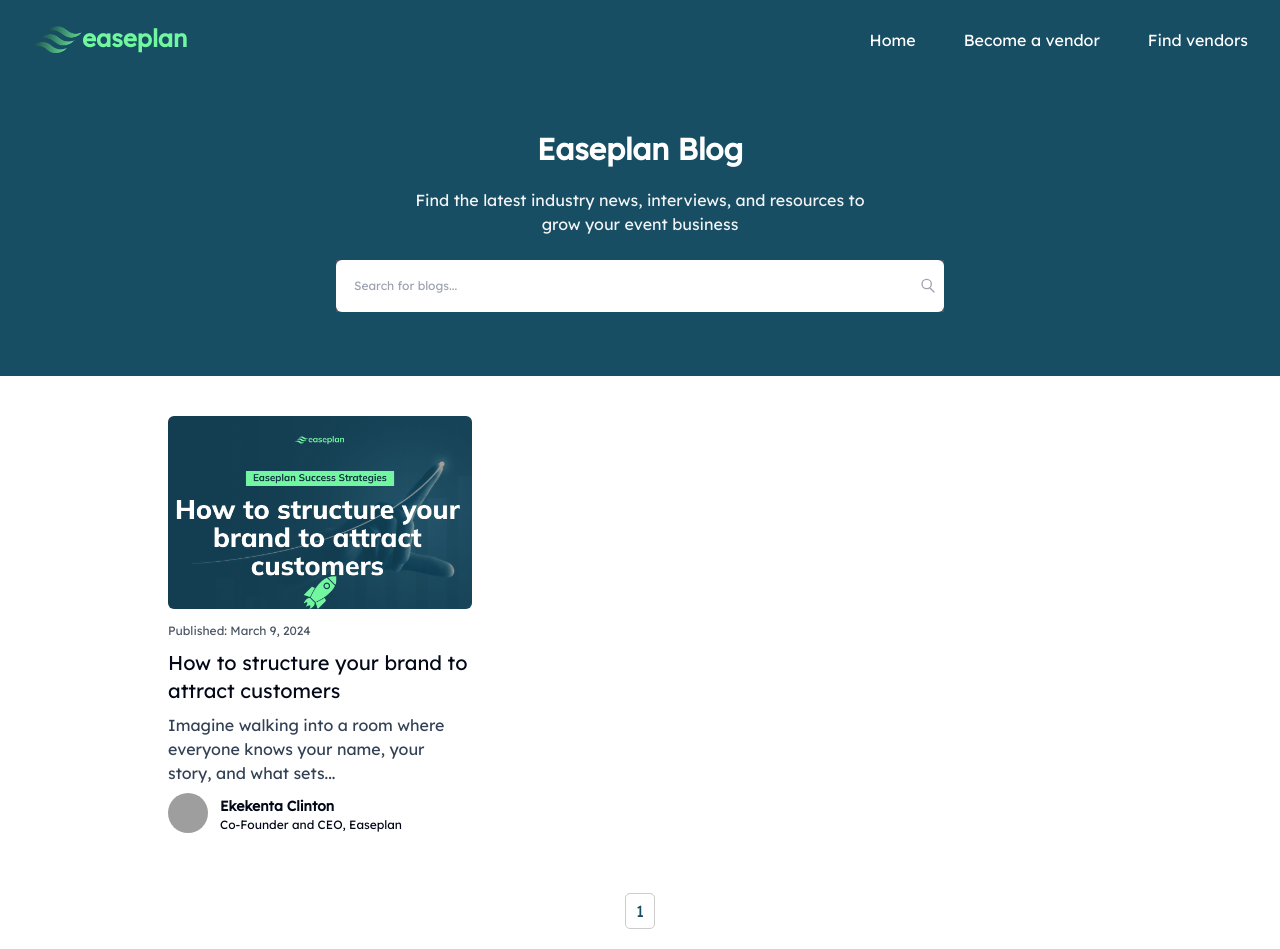
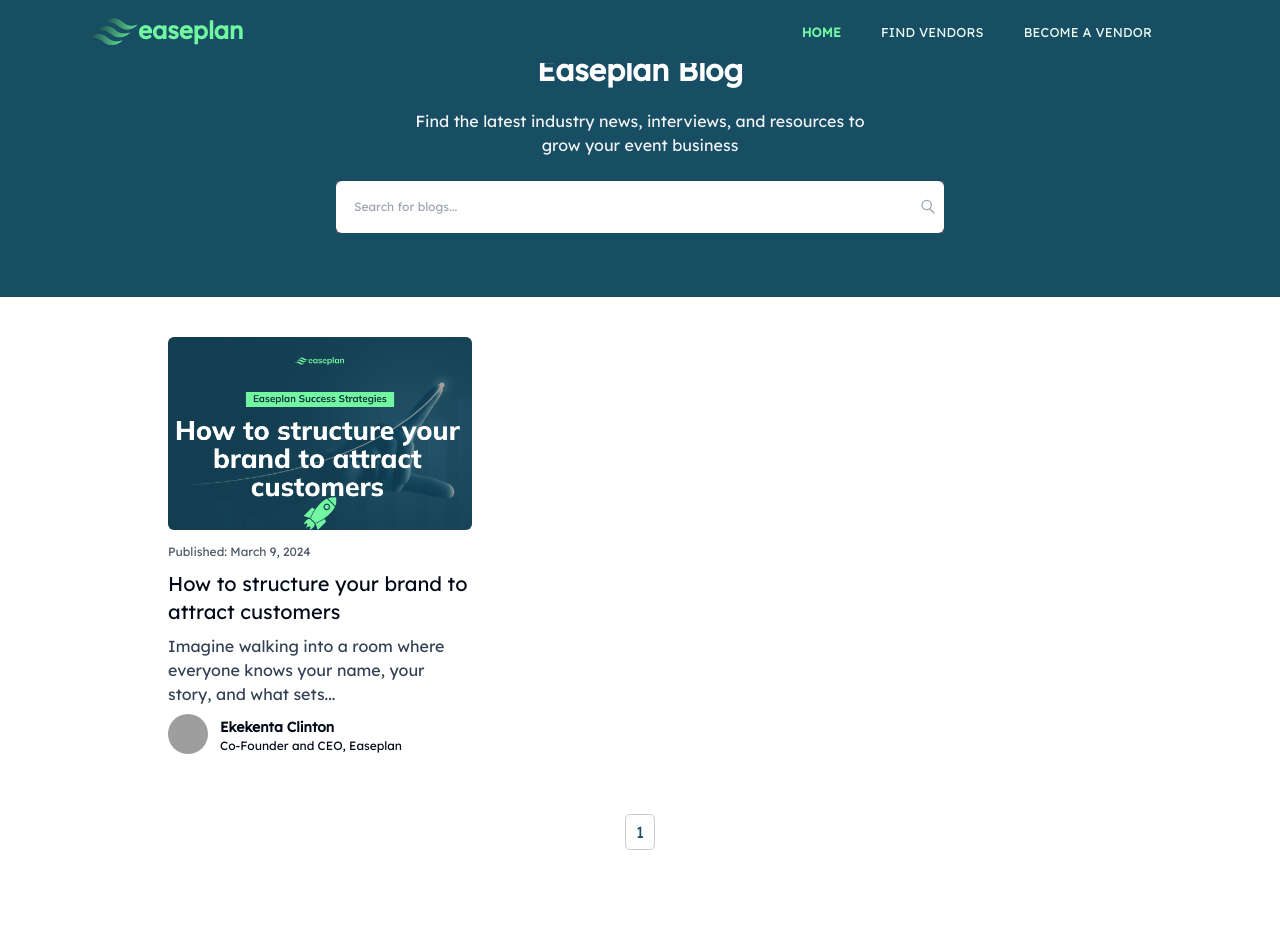
Before and after one commit to easeplan/easeplan_blog, a Next.js app: page / in a window 1280 px wide. After the commit the page ends 870 px from the top, so only its background shows below. Built offline with nearby package versions, Linux system fonts and the light colour scheme; no server answers; grey boxes are pictures that could not be loaded.

Commit message:
few updates

```diff
--- /dev/null
+++ b/components/CustomButton.tsx
@@ -0,0 +1,74 @@
+import React from 'react';
+import Button from '@mui/material/Button';
+import { FontAwesomeIcon } from '@fortawesome/react-fontawesome';
+import { faCircleNotch } from '@fortawesome/free-solid-svg-icons';
+
+const CustomButton = ({
+  smWidth,
+  mdWidth,
+  lgWidth,
+  loading,
+  loadingText,
+  bgPrimary,
+  bgSecondary,
+  fontSize,
+  disabled,
+  p,
+  mb,
+  mt,
+  mr,
+  ml,
+  height,
+  sx, // Destructure the sx prop from the incoming props
+  ...props
+}: any) => {
+  // Merge custom sx props with default styles
+  const mergedSx = {
+    width: {
+      xs: smWidth || '100%',
+      sm: smWidth || '100%',
+      md: mdWidth || '100%',
+      lg: lgWidth || 'auto',
+      xl: lgWidth || 'auto',
+    },
+    px: 4,
+    mb,
+    mt,
+    mr,
+    ml,
+    fontSize: fontSize || '0.9rem',
+    ...sx,
+  };
+
+  return (
+    <Button
+      disabled={disabled}
+      sx={mergedSx}
+      style={{
+        height: height || '2.5rem',
+        backgroundColor: bgPrimary
+          ? '#174E64'
+          : bgSecondary
+          ? '#71F79F'
+          : '#fff',
+        color: bgPrimary ? '#71F79F' : bgSecondary ? '#174E64' : '#fff',
+        borderRadius: '8px',
+        padding: p,
+        boxShadow: '0 3px 10px rgb(0 0 0 / 0.2)',
+        fontWeight: '600',
+      }}
+      {...props}
+    >
+      {loading ? (
+        <span className="flex items-center">
+          <FontAwesomeIcon icon={faCircleNotch} spin />
+          <span style={{ marginLeft: '0.5rem' }}>{loadingText}</span>
+        </span>
+      ) : (
+        props.children
+      )}
+    </Button>
+  );
+};
+
+export default CustomButton;
--- a/components/MetaConfig/index.tsx
+++ b/components/MetaConfig/index.tsx
@@ -30,6 +30,8 @@
       <meta property="og:title" content={props.title} />
       <meta property="og:description" content={props.description} />
       <meta property="og:url" content={props.url} />
+      <meta name="viewport" content="width=device-width, initial-scale=1.0" />
+
       {CONFIG.lang && <meta property="og:locale" content={CONFIG.lang} />}
       {props.heroImage && <meta property="og:image" content={props.heroImage} />}
 
--- /dev/null
+++ b/components/MobileNav.tsx
@@ -0,0 +1,65 @@
+import { styled } from "@mui/material/styles";
+import { Box, Button } from "@mui/material";
+import NavItem from "./NavItem";
+import CloseIcon from "@mui/icons-material/Close";
+import React from "react";
+
+type MobileNavProp = {
+  show: boolean;
+  handleClick: () => void;
+};
+
+const MobileNav = ({
+  show,
+  handleClick,
+}: MobileNavProp) => {
+  return (
+    <MobileWrapper
+      style={{
+        transform: `${show ? "translateX(0%)" : "translateX(-100%)"}`,
+        zIndex: "99",
+      }}
+    >
+      <>
+      <NavItem href="/" text="Home" />
+        <NavItem href="https://www.easeplan.io" text="Find Vendors" />
+
+        <NavItem href="https://www.easeplan.io/signup" text="Become a vendor" />
+      </>
+      <CloseIcon className="menuIcon" onClick={handleClick} />
+    </MobileWrapper>
+  );
+};
+
+const MobileWrapper = styled(Box)(({ theme }) => ({
+  background: "#ECFEF2",
+  position: "fixed",
+  top: "0",
+  left: "0",
+  height: "100vh",
+  transition: "0.3s all ease",
+  width: "100%",
+  padding: "3rem",
+  overflowX: "auto",
+  zIndex: "99",
+
+  ".menuIcon": {
+    position: "absolute",
+    top: "2rem",
+    right: "2rem",
+    color: "#174E64",
+    display: "none",
+    cursor: "pointer",
+
+    "@media (max-width: 1020px)": {
+      display: "block",
+      fontSize: "2rem",
+    },
+  },
+
+  "@media (min-width: 1020px)": {
+    display: "none",
+  },
+}));
+
+export default MobileNav;
--- /dev/null
+++ b/components/NavItem.tsx
@@ -0,0 +1,62 @@
+import NextLink from 'next/link';
+import { useRouter } from 'next/router';
+// import styled from 'styled-components';
+import { styled } from '@mui/material/styles';
+
+type NavProps = {
+  href: string;
+  text: string;
+  onClick?: () => void;
+};
+
+function NavItem({ href, text, onClick }: NavProps) {
+  const router = useRouter();
+  const isActive = router.asPath === href;
+
+  return (
+    <ItemWrapper onClick={onClick}>
+      <NextLink
+        href={href}
+        style={
+          isActive
+            ? { fontWeight: 'bold', color: `${"#71F79F"}` }
+            : { fontWeight: 'normal' }
+        }
+      >
+        <span className="capsize md:text-1xl">{text}</span>
+      </NextLink>
+    </ItemWrapper>
+  );
+}
+
+const ItemWrapper = styled('li')({
+  listStyle: 'none',
+  marginRight: '2.5rem',
+  color: "#ECFEF2",
+  textTransform: 'uppercase',
+  lineHeight: '16px',
+  letterSpacing: '0.0125em',
+  fontSize: '0.8rem',
+  fontWeight: '500',
+  whiteSpace: 'nowrap',
+  transition: '0.1s all ease',
+
+  '@media (max-width: 1025px)': {
+    marginRight: '2rem',
+  },
+
+  '@media (max-width: 1020px)': {
+    color: "#174E64",
+    lineHeight: '5rem',
+    fontSize: '1.2rem',
+    transition: '0.5s all ease',
+
+    '&:hover': {
+      opacity: '0.8',
+      paddingLeft: '1rem',
+      fontWeight: 'bold',
+    },
+  },
+});
+
+export default NavItem;
--- a/components/Navbar.tsx
+++ b/components/Navbar.tsx
@@ -1,102 +1,84 @@
-"use client";
 import { useState } from "react";
-import { Dialog, Popover } from "@headlessui/react";
-import { Bars3Icon, XMarkIcon } from "@heroicons/react/24/outline";
-import React from "react";
+import { styled } from "@mui/material/styles";
 import Logo from "./Logo";
-import Link from "next/link";
+import { Box, Container } from "@mui/material";
+import NavItem from "./NavItem";
+import MobileNav from "./MobileNav";
+import MenuIcon from "@mui/icons-material/Menu";
 
-export default function Navbar() {
-  const [mobileMenuOpen, setMobileMenuOpen] = useState(false);
+const Navbar = () => {
+  const [toggleMenu, setToggleMenu] = useState(false);
+  const handleClick = () => {
+    setToggleMenu(!toggleMenu);
+  };
+  return (
 
-  return (
-    <header className="bg-[#174e64]">
-      <nav
-        className="mx-auto flex max-w-7xl items-center justify-between p-6 lg:px-8"
-        aria-label="Global"
-      >
-        <div className="flex lg:flex-1">
-          {/* Hide this logo when mobile menu is open */}
-          {/* {!mobileMenuOpen && ( */}
-          <Link href="/" className="-m-1.5 p-1.5">
-            <span className="sr-only">Your Company</span>
-            <Logo />
-          </Link>
-          {/* )} */}
-        </div>
-        <div className="flex lg:hidden">
-          <button
-            type="button"
-            className="-m-2.5 inline-flex text-white items-center justify-center rounded-md p-2.5 "
-            onClick={() => setMobileMenuOpen(true)}
-          >
-            <span className="sr-only">Open main menu</span>
-            <Bars3Icon className="h-6 w-6" aria-hidden="true" />
-          </button>
-        </div>
-        <Popover.Group className="hidden lg:flex lg:gap-x-12">
-          <Link href="/" className="text-md leading-6 text-white">
-            Home
-          </Link>
-          <Link
-            href="https://app.easeplan.io/signup?redirect_url=account%20onboard"
-            className="text-md leading-6 text-white"
-          >
-            Become a vendor
-          </Link>
-          <Link
-            href="https://app.easeplan.io/findvendors"
-            className="text-md leading-6 text-white"
-          >
-            Find vendors
-          </Link>
-        </Popover.Group>
-      </nav>
-      <Dialog
-        as="div"
-        className="lg:hidden"
-        open={mobileMenuOpen}
-        onClose={setMobileMenuOpen}
-      >
-        <div className="fixed inset-0 z-10" />
-        <Dialog.Panel className="fixed inset-y-0 right-0 z-10 w-full overflow-y-auto bg-[#174e64] px-6 py-6 sm:max-w-sm sm:ring-1 sm:ring-gray-900/10">
-          <div className="flex items-center justify-between">
-            <a href="#" className="-m-1.5 p-1.5">
-              <span className="sr-only">Your Company</span>
-              <Logo />
-            </a>
-            <button
-              type="button"
-              className="-m-2.5 rounded-md p-2.5 text-white"
-              onClick={() => setMobileMenuOpen(false)}
-            >
-              <span className="sr-only">Close menu</span>
-              <XMarkIcon className="h-8 w-8" aria-hidden="true" />
-            </button>
-          </div>
-          <div className="mt-10 flow-root">
-            <div className="-my-6 divide-y divide-gray-500/10">
-              <div className="space-y-10 py-6 flex flex-col">
-                <Link href="/" className="text-md leading-6 text-white">
-                  Home
-                </Link>
-                <Link
-                  href="https://app.easeplan.io/signup?redirect_url=account%20onboard"
-                  className="text-md leading-6 text-white"
-                >
-                  Become a vendor
-                </Link>
-                <Link
-                  href="/https://app.easeplan.io/findvendors"
-                  className="text-md leading-6 text-white"
-                >
-                  Find vendors
-                </Link>
-              </div>
-            </div>
-          </div>
-        </Dialog.Panel>
-      </Dialog>
-    </header>
+    <NavWrapper >
+      <MobileNav show={toggleMenu} handleClick={handleClick} />
+      <Container maxWidth="xl">
+        <Flex>
+          <Logo />
+          <NavItemWrapper>
+            <NavItem href="/" text="Home" />
+            <NavItem href="https://www.easeplan.io" text="Find Vendors" />
+
+            <NavItem
+              href="https://www.easeplan.io/signup"
+              text="Become a vendor"
+            />
+          </NavItemWrapper>
+          <MenuIcon className="menuIcon" onClick={handleClick} />
+        </Flex>
+        <MobileNav show={toggleMenu} handleClick={handleClick} />
+      </Container>
+    </NavWrapper>
   );
-}
+};
+
+const NavWrapper = styled(Box)(({ theme }) => ({
+  backgroundColor: "#174E64",
+  display: "flex",
+  alignItems: "center",
+  padding: "1rem 0",
+  position: "fixed",
+  width: "100%",
+  zIndex: "10",
+
+  "@media (max-width: 900px)": {
+    padding: "0.8rem 0 ",
+  },
+}));
+
+const Flex = styled(Box)(({ theme }) => ({
+  display: "flex",
+  alignItems: "center",
+  justifyContent: "space-between",
+  padding: "0 4rem",
+
+  "@media (max-width: 1020px)": {
+    padding: " 0 ",
+  },
+
+  ".menuIcon": {
+    color: "#71F79F",
+    display: "none",
+    cursor: "pointer",
+
+    "@media (max-width: 1020px)": {
+      display: "block",
+      fontSize: "2rem",
+    },
+  },
+}));
+
+const NavItemWrapper = styled(Box)({
+  display: "flex",
+  alignItems: "center",
+  justifyContent: "space-between",
+
+  "@media (max-width: 1020px)": {
+    display: "none",
+  },
+});
+
+export default Navbar;
--- a/package.json
+++ b/package.json
@@ -9,8 +9,14 @@
     "lint": "next lint"
   },
   "dependencies": {
+    "@emotion/react": "^11.11.4",
+    "@emotion/styled": "^11.11.0",
+    "@fortawesome/free-solid-svg-icons": "^6.5.1",
+    "@fortawesome/react-fontawesome": "^0.2.0",
     "@headlessui/react": "^1.7.17",
     "@heroicons/react": "^2.0.18",
+    "@mui/icons-material": "^5.15.12",
+    "@mui/material": "^5.15.12",
     "axios": "^1.6.2",
     "class-variance-authority": "^0.7.0",
     "clsx": "^2.0.0",
--- a/pages/_app.tsx
+++ b/pages/_app.tsx
@@ -1,6 +1,10 @@
-import '@/styles/globals.css'
-import type { AppProps } from 'next/app'
+import "@/styles/globals.css";
+import type { AppProps } from "next/app";
 
 export default function App({ Component, pageProps }: AppProps) {
-  return <Component {...pageProps} />
+  return (
+    <>
+      <Component {...pageProps} />
+    </>
+  );
 }
--- a/pages/_document.tsx
+++ b/pages/_document.tsx
@@ -1,4 +1,3 @@
-import Navbar from "@/components/Navbar";
 import { Html, Head, Main, NextScript } from "next/document";
 import { CONFIG } from "../site.config";
 
@@ -15,7 +14,6 @@
           href="/easeplanlogo.png"
         ></link>
         <meta name="next-head-count" content="24"></meta>
-        <meta name="viewport" content="width=device-width, initial-scale=1.0" />
         <meta name="theme-color" content="#134153" />
         <link rel="preconnect" href="https://fonts.googleapis.com" />
         <link
@@ -42,7 +40,6 @@
         )}
       </Head>
       <body>
-        <Navbar />
         <Main />
         <NextScript />
       </body>
--- a/pages/blog/[slug].tsx
+++ b/pages/blog/[slug].tsx
@@ -15,6 +15,7 @@
 import Head from "next/head";
 import MetaConfig from "@/components/MetaConfig";
 import { CONFIG } from "../../site.config";
+import Navbar from "@/components/Navbar";
 
 const promotions = [
   {
@@ -139,15 +140,17 @@
   return (
     <>
       <MetaConfig {...meta} />
+      <Navbar />
       <div
         className="flex text-black justify-center"
         style={{
+          paddingTop: '64px',
           fontFamily:
             "'Lexend Deca', 'Helvetica Neue', Helvetica, Arial, sans-serif",
         }}
       >
         <div className="xl:p-8 lg:p-8">
-          <div className="text-white bg-[#174e64] p-4 xs:p-4 sm:p-4 md:p-4 xl:p-8 lg:p-8 xl:rounded-lg lg:rounded-lg relative text-white">
+          {/* <div className="text-white bg-[#174e64] p-4 xs:p-4 sm:p-4 md:p-4 xl:p-8 lg:p-8 xl:rounded-lg lg:rounded-lg relative text-white">
             <h1 className="font-bold text-3xl xl:text-3xl lg:text-3xl mb-4 xl:mt-8 lg:mt-8 leading-tight">
               {frontmatter.title}
             </h1>
@@ -176,16 +179,16 @@
                 </div>
               </div>
             </div>
-          </div>
+          </div> */}
 
           <div className="flex w-70">
             {/* Sidebar container for Table of Contents */}
             <div className="hidden lg:block">
-              <div className="sticky top-0 p-4">
+              <div className="sticky top-10 p-4">
                 <div className="p-4 rounded-lg">
                   <h2 className="font-bold text-xl mb-4">Table of contents</h2>
                   <ul
-                    className="space-y-2  border-l-2 border-gray-200"
+                    className="space-y-1  border-l-2 border-gray-200"
                     // style={{ borderLeft: "1px solid " }}
                   >
                     {toc.map((item) => (
--- a/pages/index.tsx
+++ b/pages/index.tsx
@@ -9,7 +9,9 @@
 import { useEffect, useState } from "react";
 import Head from "next/head";
 import MetaConfig from "@/components/MetaConfig";
-import { CONFIG } from "../site.config"
+import { CONFIG } from "../site.config";
+import Navbar from "@/components/Navbar";
+import { Box } from "@mui/material";
 
 export default function Home({ posts, currentPage, numPages }: any) {
   const router = useRouter();
@@ -48,61 +50,16 @@
     description: CONFIG.blog.description,
     type: "website",
     url: CONFIG.link,
-  }
+  };
 
   return (
     <>
-      <Head>
-        <title>
-          Latest Industry News, Interviews, and Resources for Your Event
-          Business | Easeplan Blog
-        </title>
-        <meta
-          name="description"
-          content="Explore the latest industry news, insightful interviews, and valuable resources to help your event business thrive. Visit Easeplan Blog today for expert insights and updates."
-        />
+      <MetaConfig author={""} profilePicture={""} {...meta} />
+      <main>
+        <Navbar />
+        <HeroSection handleSearch={handleSearch} searchQuery={searchQuery} />
 
-        <meta name="viewport" content="width=device-width, initial-scale=1.0" />
-        <meta
-          property="og:title"
-          content="Latest Industry News, Interviews, and Resources for Your Event Business | Easeplan Blog"
-        />
-        <meta
-          property="og:description"
-          content="Explore the latest industry news, insightful interviews, and valuable resources to help your event business thrive. Visit Easeplan Blog today for expert insights and updates."
-        />
-        <meta
-          property="og:url"
-          content="https://blog.easeplan.io"
-        />
-        <meta
-          property="og:image"
-          content="https://res.cloudinary.com/dw8my5zef/image/upload/v1703842341/r0gqekuqsfjfbkqyv1o8.png"
-        />
-        <meta property="og:type" content="article" />
-
-        <meta name="twitter:card" content="summary_large_image" />
-        <meta
-          name="twitter:title"
-          content="Latest Industry News, Interviews, and Resources for Your Event Business | Easeplan Blog"
-        />
-        <meta
-          name="twitter:description"
-          content="Explore the latest industry news, insightful interviews, and valuable resources to help your event business thrive. Visit Easeplan Blog today for expert insights and updates."
-        />
-        <meta
-          name="twitter:image"
-          content="https://res.cloudinary.com/dw8my5zef/image/upload/v1703842341/r0gqekuqsfjfbkqyv1o8.png"
-        />
-        <meta
-          name="keywords"
-          content="event industry news, event business resources, event business interviews, Easeplan Blog"
-        />
-      </Head>
-      <main>
-        <MetaConfig author={""} profilePicture={""} {...meta} />
-        <HeroSection handleSearch={handleSearch} searchQuery={searchQuery} />
-        <section className="blog pb-4 lg:pt-0 lg:pb-5 px-0 lg:px-1 w-full overflow-x-hidden">
+        <section className="blog pb-4 lg:pt-0 lg:pb-5 px-0 lg:px-1 w-full overflow-x-hidden ">
           <div className="container mx-auto max-w-screen-lg overflow-hidden mt-10">
             <div className="flex flex-wrap">
               {/* Render filteredPosts instead of sortedPostes */}
--- a/site.config.js
+++ b/site.config.js
@@ -43,7 +43,7 @@
   googleSearchConsole: {
     enable: true,
     config: {
-      siteVerification: process.env.NEXT_PUBLIC_GOOGLE_SITE_VERIFICATION || "lUaVCkoNpMHRTdWtbNnBrMl0585RRJlDTTKFhZ0Itfw",
+      siteVerification: process.env.NEXT_PUBLIC_GOOGLE_SITE_VERIFICATION || "DV2bhEWcppLDLSzeHYIbbdd7Miaus17cs0YTLuUEF8s",
     },
   },
   naverSearchAdvisor: {
--- a/styles/globals.css
+++ b/styles/globals.css
@@ -92,7 +92,7 @@
   font-weight: 300;
 }
 h1, h2, h3, h4, h5, h6 {
-  scroll-margin-top: 10px;
+  scroll-margin-top: 20px;
 }
 
 .custom-promo-class-1 {
```
Also changed, not shown: 1 other file (tests, documents, lock files or other folders).
